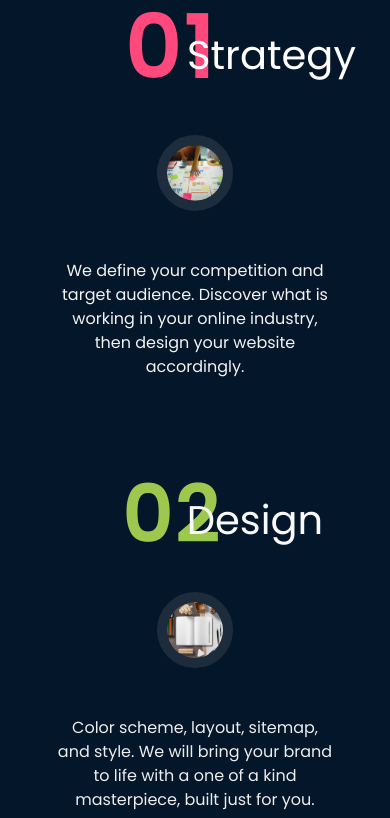
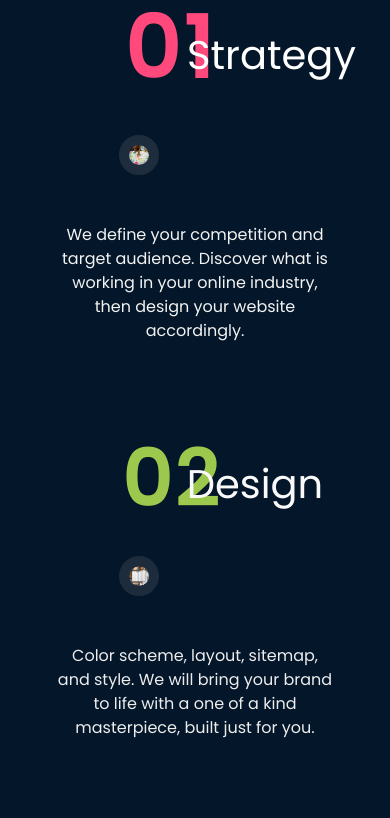
Before and after one commit to josekuaan/Ardwatter, a React (Create React App) app: page / in a window 390 px wide. Shown: the part 3100-3918 px from the top of the page. Built offline with nearby package versions, Linux system fonts and the light colour scheme; some icons are missing.

Commit message:
working on the stratege section

```diff
--- a/src/App.css
+++ b/src/App.css
@@ -283,7 +283,7 @@ section > h1{
     display: block;
     height: 136px;
     position: absolute;
-    right: 25px;
+    right: 72px;
     width: 34px;
     z-index: 4;
 }
@@ -297,7 +297,7 @@ section > h1{
     height: 136px;
     position: absolute;
     right: auto;
-    left: 25px;
+    left: 35px;
     width: 34px;
     z-index: 4;
 }
@@ -341,6 +341,7 @@ section > h1{
 }
 .step_img_{
   padding: 0 4rem;
+  width: 90%;
 }
 .strategy-content .steps img{
   border: 10px solid rgba(255, 255, 255, 0.1);
--- a/src/query.css
+++ b/src/query.css
@@ -211,8 +211,8 @@ and  (max-device-width : 834px)  {
     text-align: center;
     margin: 1.5rem 0;
   }
-  .strategy-content .steps img {
-    max-width: 50%;
+  .step_img_ {
+    max-width: 60%;
   }
   .contact-content{
     flex-wrap: wrap;
@@ -346,9 +346,9 @@ and (max-device-width : 480px) {
   .hero-text .hero-text-caption h1{
     font-size: 1rem!important;
   }
-  .strategy-content .steps img {
+  /* .strategy-content .steps img {
     max-width: 80%;
-}
+} */
   .testimony-content {
     width: 100%;
   }
```
